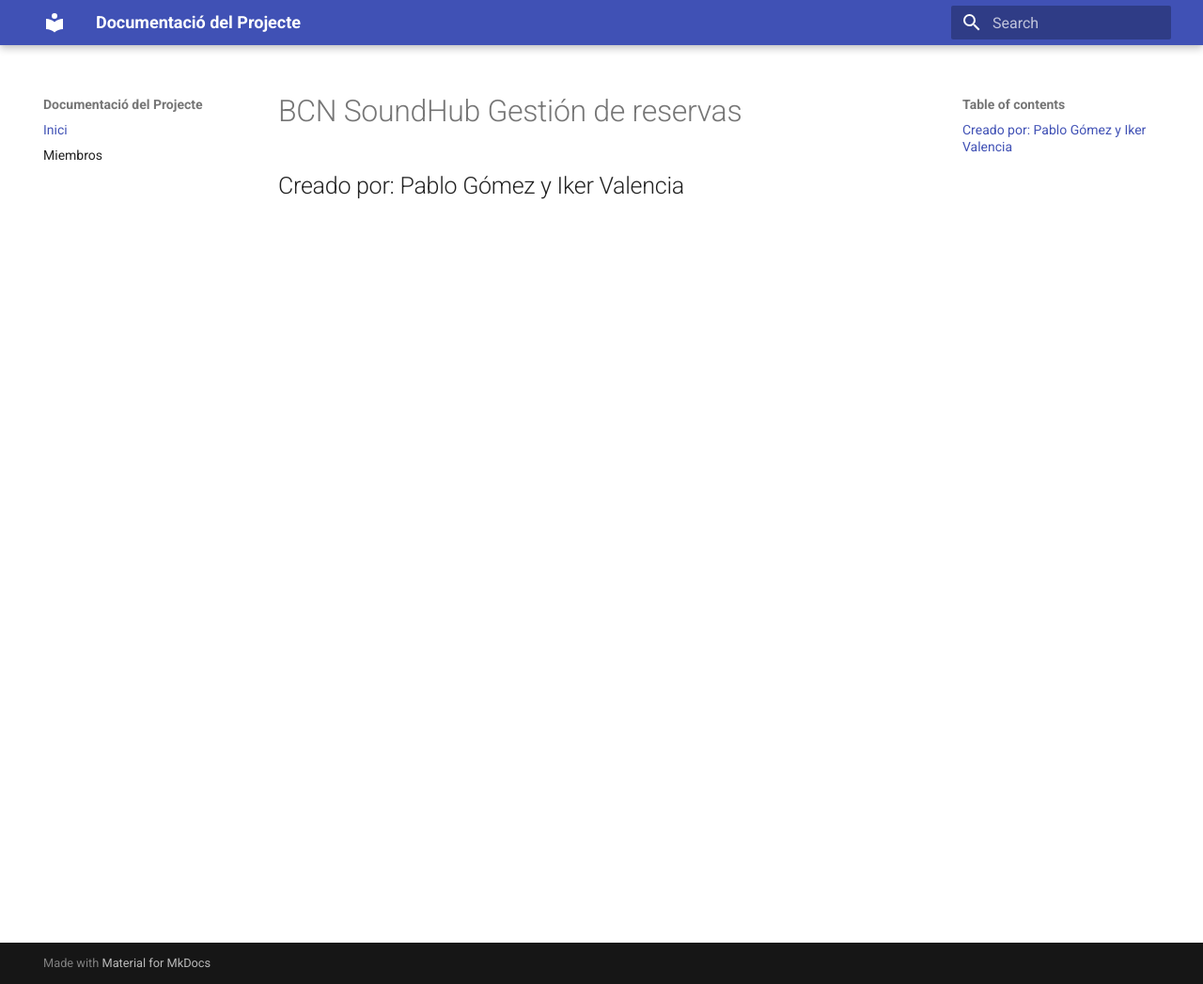
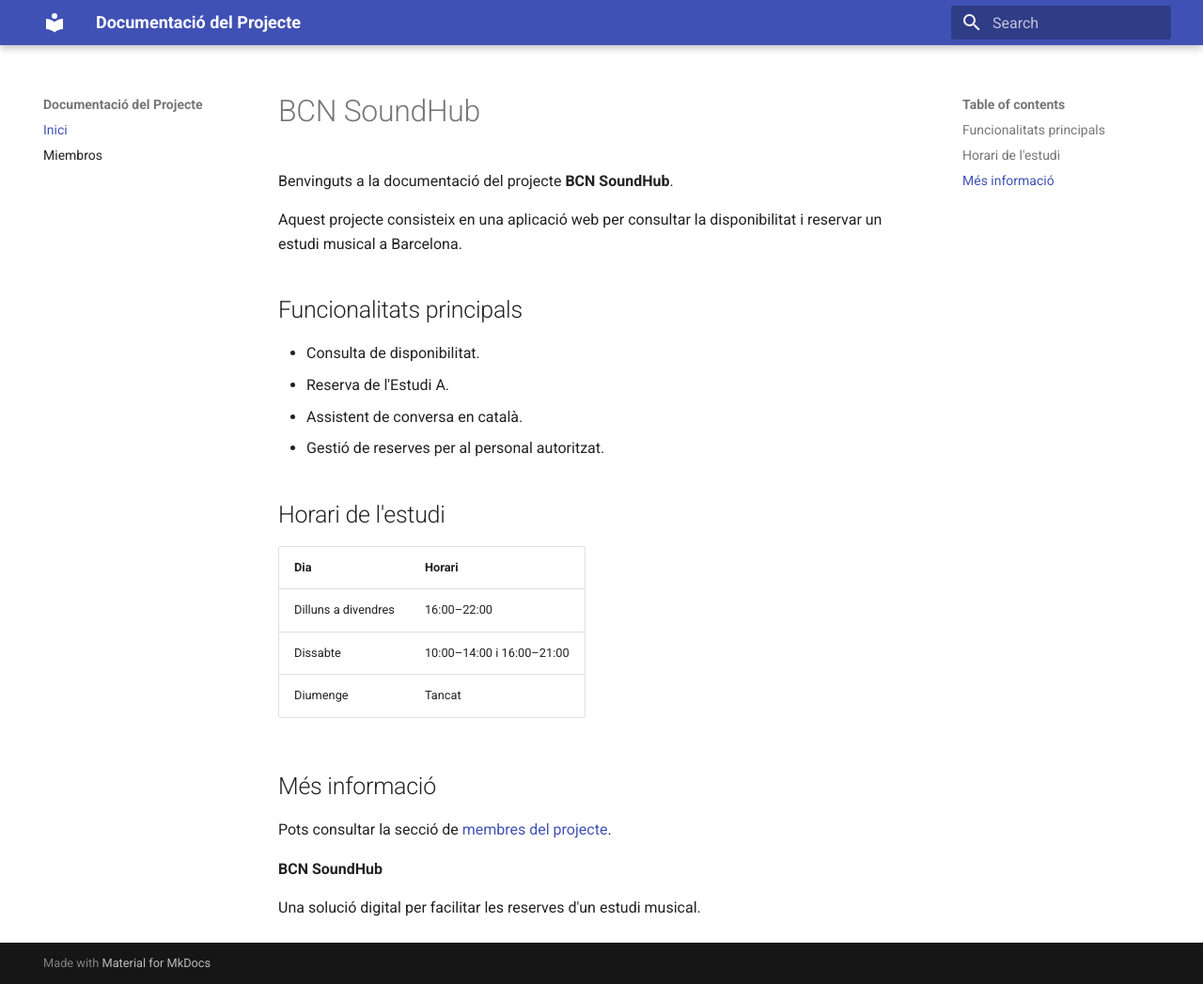
Before and after one commit to ikervalenciav09/BCN-SoundHub, an MkDocs documentation site: the page built from docs/index.md, in a window 1280 px wide and 1047 px high. Shown: the whole window at 94% size. Built offline with MkDocs 1.6.1 and Material for MkDocs 9.7.7, drawn with Linux system fonts in a browser that asks for light colours.

```diff
--- a/docs/index.md
+++ b/docs/index.md
@@ -1,2 +1,29 @@
-# BCN SoundHub Gestión de reservas
-## Creado por: Pablo Gómez y Iker Valencia
+# BCN SoundHub
+
+Benvinguts a la documentació del projecte **BCN SoundHub**.
+
+Aquest projecte consisteix en una aplicació web per consultar la disponibilitat i reservar un estudi musical a Barcelona.
+
+## Funcionalitats principals
+
+* Consulta de disponibilitat.
+* Reserva de l'Estudi A.
+* Assistent de conversa en català.
+* Gestió de reserves per al personal autoritzat.
+
+## Horari de l'estudi
+
+| Dia                 | Horari                    |
+| ------------------- | ------------------------- |
+| Dilluns a divendres | 16:00–22:00               |
+| Dissabte            | 10:00–14:00 i 16:00–21:00 |
+| Diumenge            | Tancat                    |
+
+## Més informació
+
+Pots consultar la secció de [membres del projecte](miembros.md).
+
+<div class="nota-projecte">
+  <strong>BCN SoundHub</strong>
+  <p>Una solució digital per facilitar les reserves d'un estudi musical.</p>
+</div>
--- a/mkdocs.yml
+++ b/mkdocs.yml
@@ -3,6 +3,11 @@ site_name: Documentació del Projecte
 theme:
   name: material
 
+  plugins:
+    - search
+    - awesome-nav
+
+
 nav:
   - Inici: index.md
   - Miembros: miembros.md
```
